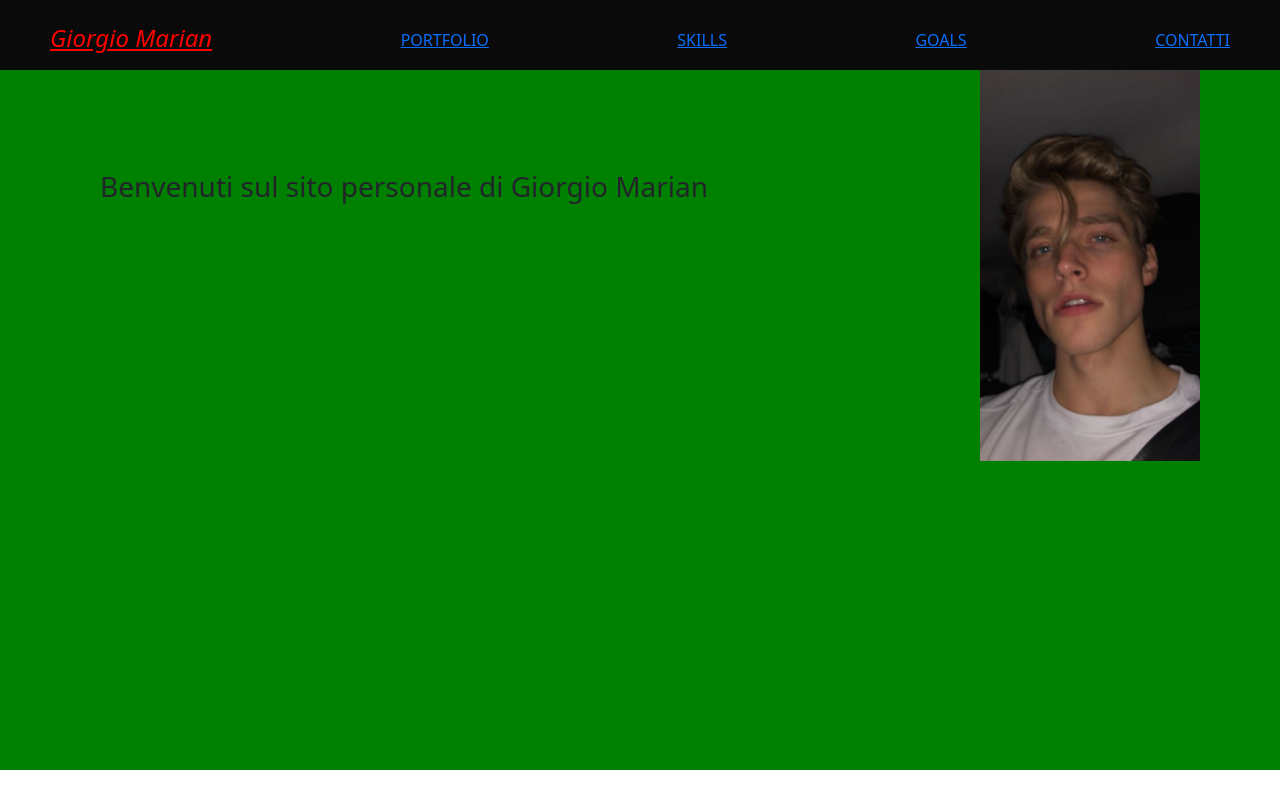
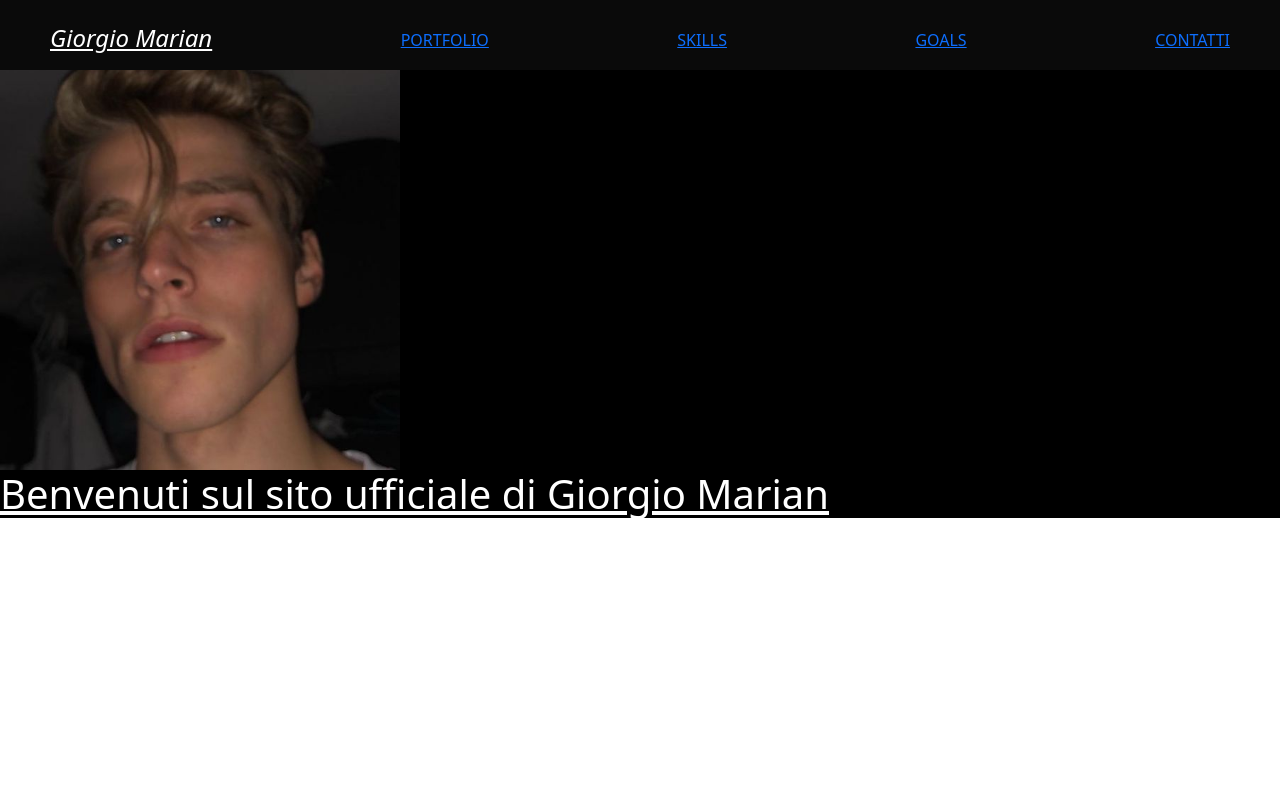
Before and after one commit to GiorgioM98/Giorgio.github.io, a plain HTML site: page home/index.html in a window 1280 px wide. Drawn offline with nearby package versions, Linux system fonts and the light colour scheme.

Commit message:
aggiunte intestazione pagina home

```diff
--- a/home/index.html
+++ b/home/index.html
@@ -22,10 +22,17 @@
     </div>
 
     <div class="container-1">
-        <img src="../assets/img/ragazzo.jpg" alt="">
-        <h3 class="titolo-principale">
-            Benvenuti sul sito personale di Giorgio Marian
-        </h3>
+        <div class="photo-of-me"></div>
+        <div class="introduzione">
+            <h1>Benvenuti sul sito ufficiale di Giorgio Marian</h1>
+
+        </div>
+
+
+
+
+
+
     </div>
 
 
--- a/home/style.css
+++ b/home/style.css
@@ -17,7 +17,7 @@ box-sizing: border-box;
 }
 
 #name{
-color: red;
+color: white;
 text-decoration: underline;
 padding-top: 12px;
 font-size: x-large;
@@ -25,18 +25,18 @@ font-style: italic;
 }
 
 .container-1{
-    width: 100%;
-    height: 700px;
-    background-color: green;
+    background-color: black
 }
 
-img{
-    width: 300px;
-    float: right;
-    padding-right: 80px;
+.photo-of-me{
+background-image: url(../assets/img/ragazzo.jpg);
+width: 400px;
+height: 400px;
+background-size: cover;
+background-position: center;
 }
 
-.titolo-principale{
-    text-align: left;
-    padding: 100px;
+.introduzione{
+    text-decoration: underline;
+    color: white;
 }
```
